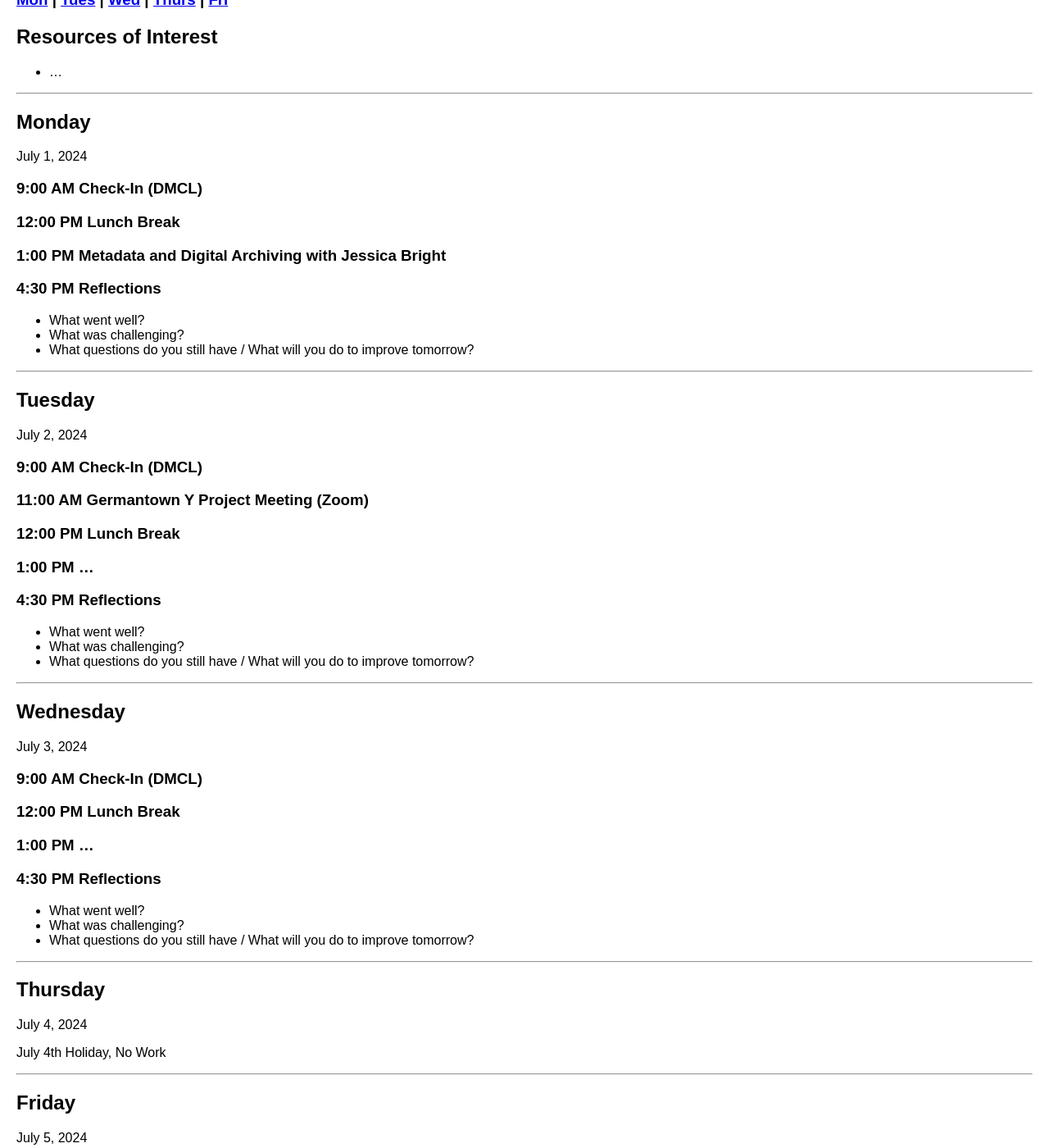
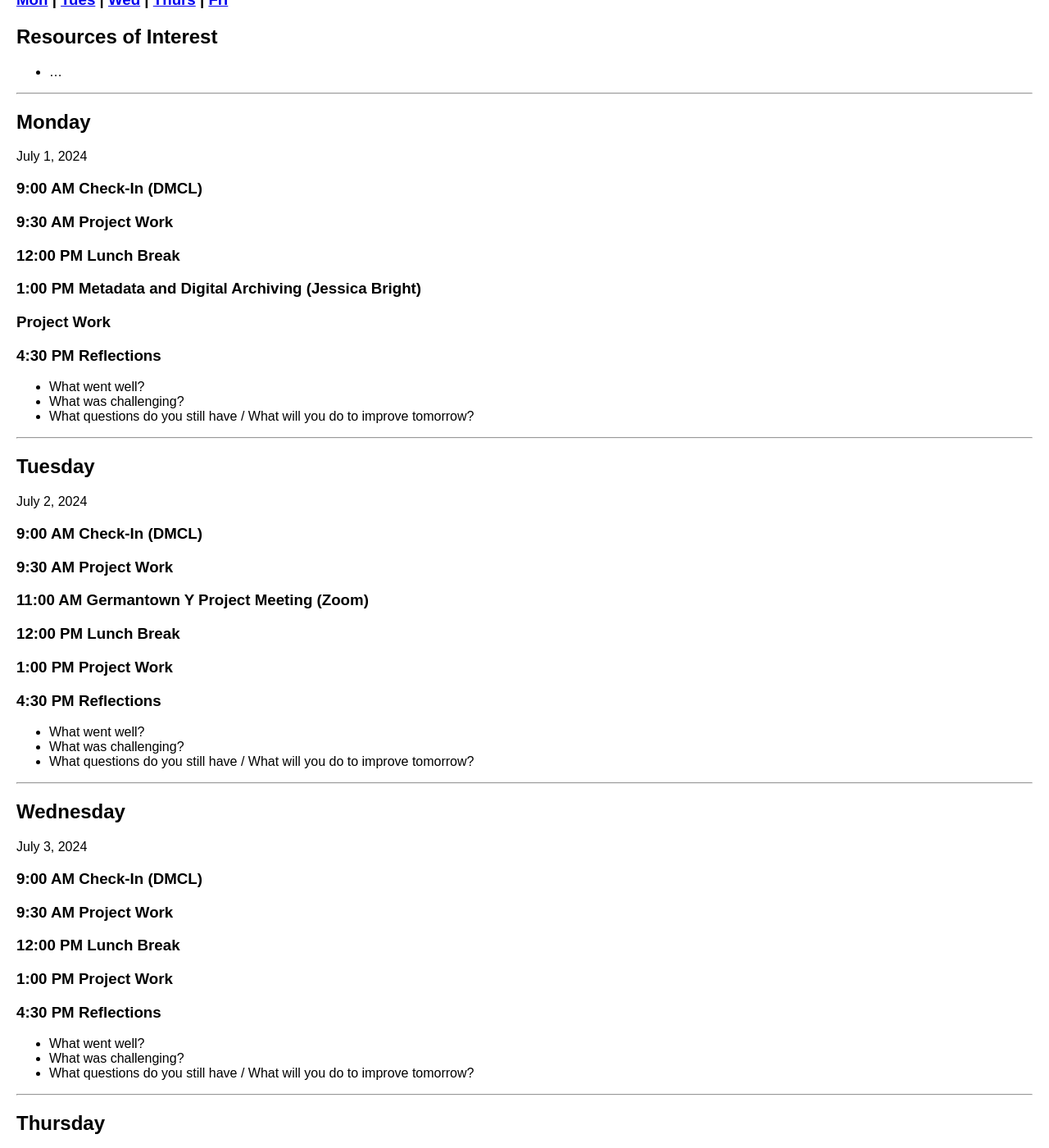
Before and after one commit to digbmc/dssf-syll, a Jekyll site: the page built from _weeks/05-work.md, in a window 1280 px wide and 1400 px high, scrolled down 244 px. Shown: the whole window at 82% size. Built offline with Jekyll 4.4.1, drawn with Linux system fonts in a browser that asks for light colours; some of the changed text lies outside the part shown.

Commit message:
Update 05-work.md; add project work

```diff
--- a/_weeks/05-work.md
+++ b/_weeks/05-work.md
@@ -15,9 +15,13 @@ July 1, 2024
 
 ### 9:00 AM Check-In (DMCL)
 
+### 9:30 AM Project Work
+
 ### 12:00 PM Lunch Break
 
-### 1:00 PM Metadata and Digital Archiving with Jessica Bright
+### 1:00 PM Metadata and Digital Archiving (Jessica Bright)
+
+### Project Work
 
 ### 4:30 PM Reflections
 - What went well?
@@ -31,11 +35,13 @@ July 2, 2024
 
 ### 9:00 AM Check-In (DMCL)
 
+### 9:30 AM Project Work
+
 ### 11:00 AM Germantown Y Project Meeting (Zoom)
 
 ### 12:00 PM Lunch Break
 
-### 1:00 PM ...
+### 1:00 PM Project Work
 
 ### 4:30 PM Reflections
 - What went well?
@@ -49,9 +55,11 @@ July 3, 2024
 
 ### 9:00 AM Check-In (DMCL)
 
+### 9:30 AM Project Work
+
 ### 12:00 PM Lunch Break
 
-### 1:00 PM ...
+### 1:00 PM Project Work
 
 ### 4:30 PM Reflections
 - What went well?
@@ -72,9 +80,11 @@ July 5, 2024
 
 ### 9:00 AM Check-In (DMCL)
 
+### 9:30 AM Project Work
+
 ### 12:00 PM Lunch Break
 
-### 1:00 PM ...
+### 1:00 PM Project Work
 
 ### 4:30 PM Reflections & Weekly Forecast
 - What went well?
```
